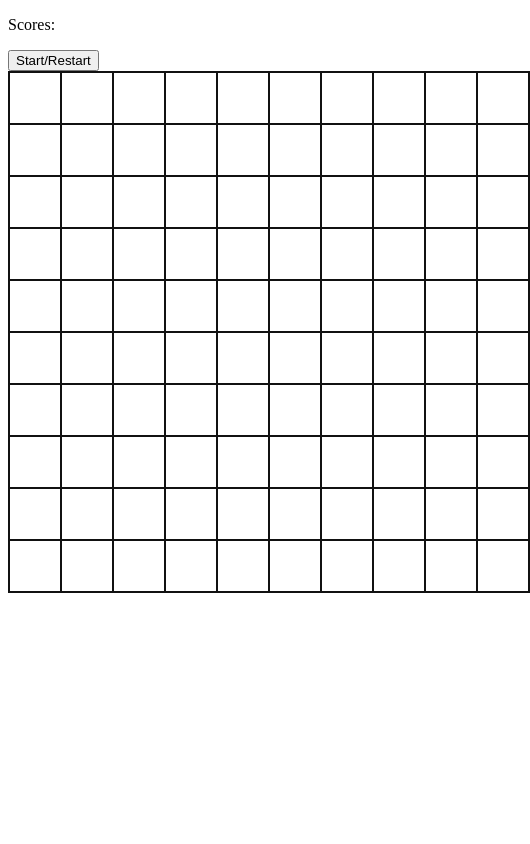
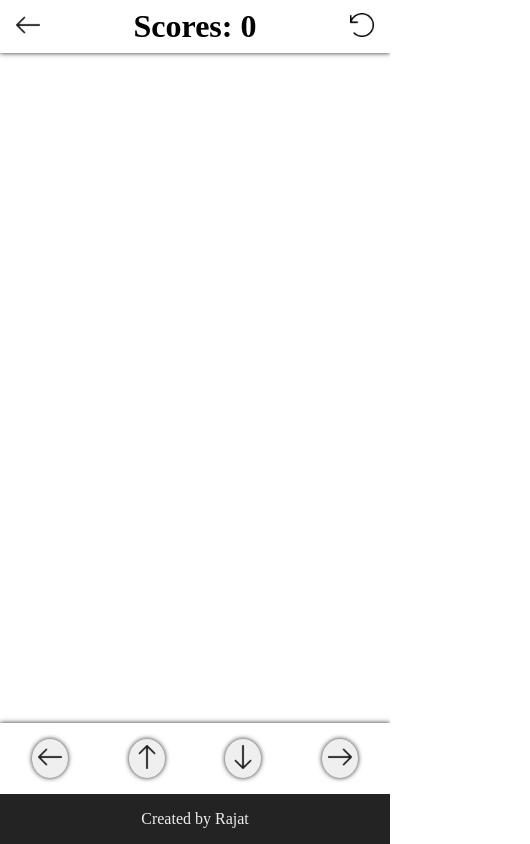
Before and after one commit to rajatgupta24/VJS-games, a plain HTML site: page games/snake-n-food/index.html in a window 390 px wide. Shown: the whole page, 530 px wide, since content can reach past the window. Drawn offline with Linux system fonts and the light colour scheme.

Commit message:
Mobile view of snake game complete

```diff
--- a/games/snake-n-food/game.js
+++ b/games/snake-n-food/game.js
@@ -1,6 +1,6 @@
 const container = document.querySelector(".container");
 
-for (let i=0; i<100; i++){
+for (let i=0; i<200; i++){
     const square = document.createElement("div");
     square.classList.add("square");
     container.appendChild(square);
@@ -9,8 +9,13 @@ for (let i=0; i<100; i++){
 document.addEventListener("DOMContentLoaded", () => {
 
     const squares = document.querySelectorAll(".container div");
-    const scoreTxt = document.querySelectorAll("#score");
+    const scoreTxt = document.querySelector("#score");
     const StartBtn = document.querySelectorAll("#startBtn");
+
+    const upBtn = document.querySelector(".up");
+    const leftBtn = document.querySelector(".left");
+    const rightBtn = document.querySelector(".right");
+    const downBtn = document.querySelector(".down");
 
     let width = 10;
     let score = 0;
@@ -90,5 +95,26 @@ document.addEventListener("DOMContentLoaded", () => {
     }
 
     document.addEventListener("keyup", controls);
+    upBtn.addEventListener("click", () => {
+        squares[currentTail].classList.remove("snake");
+        direction = -width;
+    });
+
+    downBtn.addEventListener("click", () => {
+        squares[currentTail].classList.remove("snake");
+        direction = width;
+    });
+
+
+    rightBtn.addEventListener("click", () => {
+        squares[currentTail].classList.remove("snake");
+        direction = 1;
+    });
+
+    leftBtn.addEventListener("click", () => {
+        squares[currentTail].classList.remove("snake");
+        direction = -1;
+    });
+
     startBtn.addEventListener("click", setUpGame);
 });
--- a/games/snake-n-food/index.html
+++ b/games/snake-n-food/index.html
@@ -8,13 +8,37 @@
     <link rel="stylesheet" href="styles.css">
 </head>
 <body>
-    <p>Scores: <span id="score"></span></p>
-
-    <button id="startBtn">Start/Restart</button>
+    <header>
+        <a href="/index.html">
+            <img class="link" src="../../assets/left-arrow.png" alt="">
+        </a>
+        <h1>Scores: <span id="score">0</span></h1>
+        <button class="back-btn" id="startBtn">
+            <img class="link" src="../../assets/undo.png" alt="">
+        </button>
+    </header>
 
     <div class="container">
     </div>
 
+    <div class="btns">
+        <button class="left btn">
+            <img class="link" src="../../assets/left-arrow.png" alt="">
+        </button>
+        <button class="up btn">
+            <img class="link" src="../../assets/up-arrow.png" alt="">
+        </button>
+        <button class="down btn">
+            <img class="link" src="../../assets/download-arrow.png" alt="">
+        </button>
+        <button class="right btn">
+            <img class="link" src="../../assets/right-arrow.png" alt="">
+        </button>
+    </div>
+
+    <footer>
+        <p class="end">Created by Rajat</p>
+    </footer>
     <script src="game.js"></script>
 </body>
 </html>
--- a/games/snake-n-food/styles.css
+++ b/games/snake-n-food/styles.css
@@ -1,15 +1,42 @@
+*{
+    margin: 0;
+    padding: 0;
+    box-sizing: border-box;
+}
+
+html{
+    width: 100%;
+}
+
+body{
+    margin: 0 auto;
+    width: 30rem;
+    height: 100vh;
+    display: flex;
+    flex-direction: column;
+    justify-content: space-between;
+    box-shadow: 0px 0px 5px 0px #232323;
+}
+
+header{
+    padding: .5rem 1rem;
+    display: flex;
+    width: 100%;
+    align-items: center;
+    justify-content: space-between;
+    box-shadow: 0px 0px 5px 0px #232323;
+}
+
 .container{
-    width: 520px;
-    height: 520px;
-    border: 1px solid #111;
+    width: 100%;
+    height: 80vh;
     display: flex;
     flex-wrap: wrap;
 }
 
 .container div{
-    width: 50px;
-    height: 50px;
-    border: 1px solid #111;
+    width: 10%;
+    height: 5%;
 }
 
 .snake{
@@ -19,3 +46,54 @@
 .apple{
     background: thistle;
 }
+
+.link{
+    width: 1.5rem;
+}
+
+.back-btn{
+    display: block;
+    background: transparent;
+    border: none;
+}
+
+.btns{
+    display: none;
+}
+
+footer{
+    padding: 1rem;
+    display: flex;
+    flex-direction: column;
+    align-items: center;
+    background: #232323;
+    color: #eee;
+    text-align: center;
+    box-shadow: 0px 0px 5px 0px #232323;
+}
+
+@media screen and (max-width: 400px) {
+    body {
+        width: 100%;
+    }
+
+    .btns{
+        padding: 1rem 2rem;
+        width: 100%;
+        display: flex;
+        justify-content: space-between;
+        box-shadow: 0px 0px 5px 0px #232323;
+    }
+
+    .btn{
+        padding: .375rem;
+        display: block;
+        border: none;
+        border-radius: 50%;
+        box-shadow: 0px 0px 5px 0px #232323;
+    }
+
+    footer{
+        box-shadow: none;
+    }
+}
```
Also changed, not shown: assets/download-arrow.png (added), assets/left-arrow.png (added), assets/right-arrow.png (added), assets/undo.png (added), assets/up-arrow.png (added).
